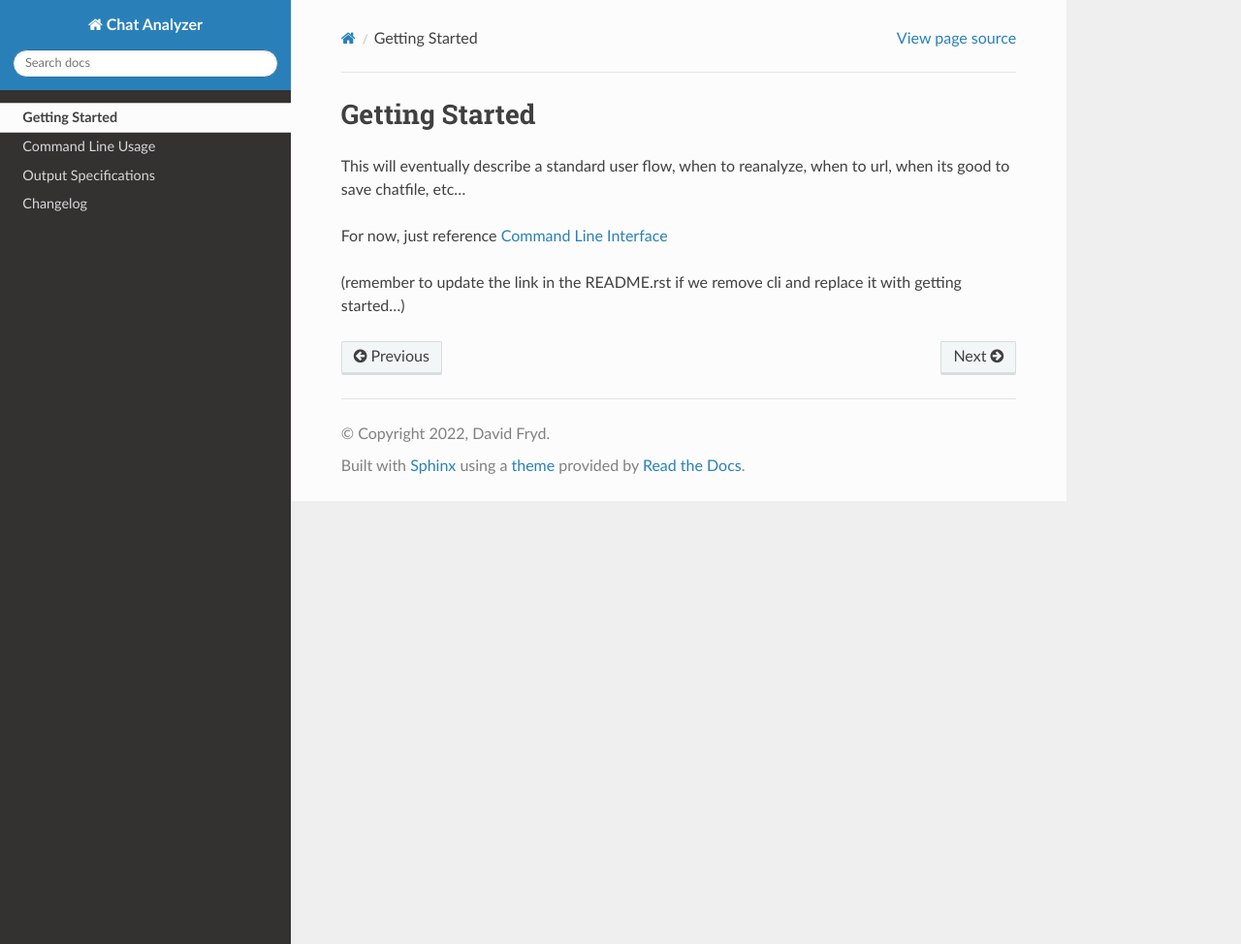
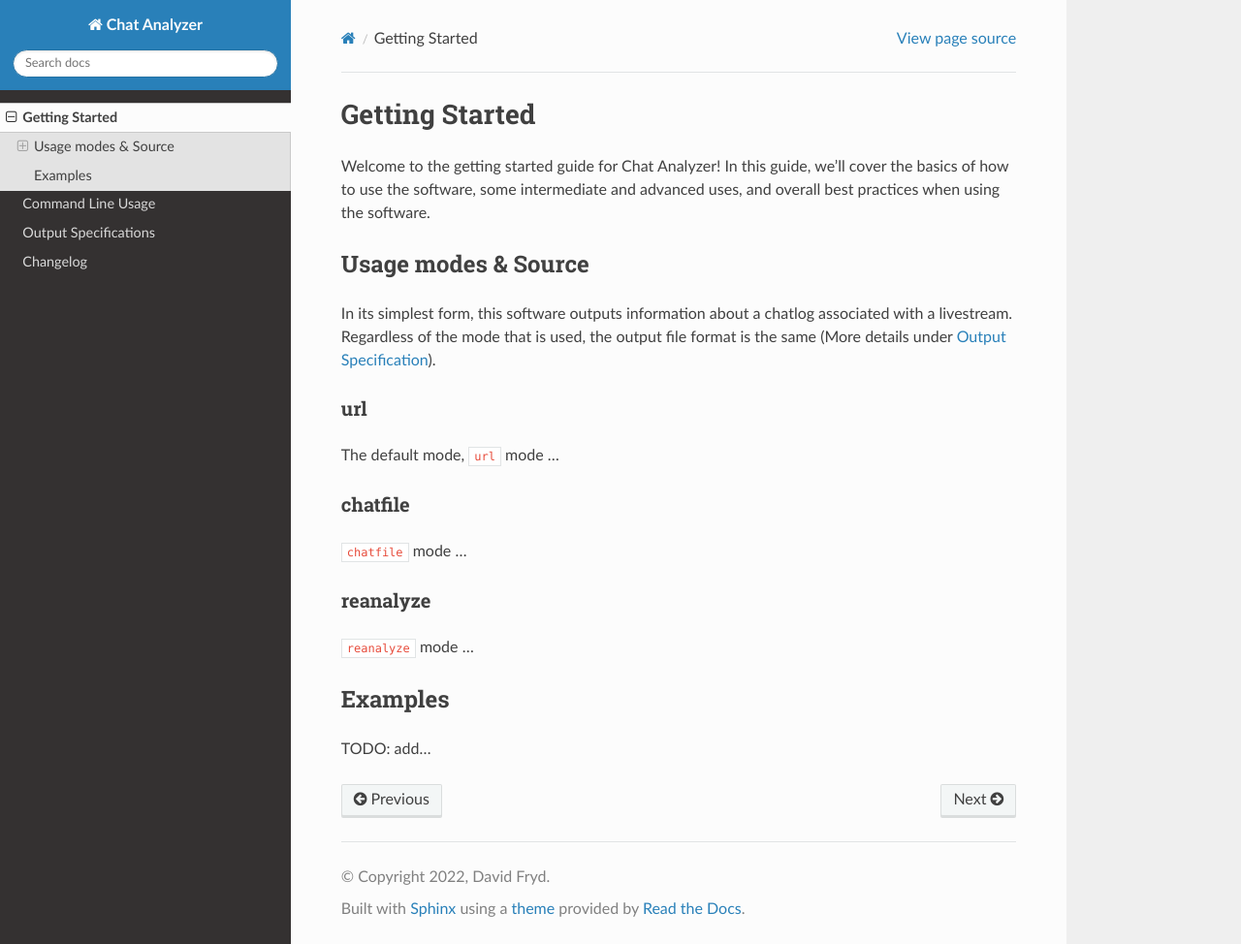
Before and after one commit to David-Fryd/chat-analyzer, a Sphinx documentation site: the page built from docs/source/gettingstarted.rst, in a window 1280 px wide and 974 px high. Shown: the whole window at 97% size. Built offline with Sphinx 7.4.7 and the Read the Docs theme 2.0.0, drawn with Linux system fonts in a browser that asks for light colours.

Commit message:
docs: getting started skeleton

```diff
--- a/docs/source/gettingstarted.rst
+++ b/docs/source/gettingstarted.rst
@@ -1,8 +1,52 @@
 Getting Started
 ===================================
 
-This will eventually describe a standard user flow, when to reanalyze, when to url, when its good to save chatfile, etc...
+Welcome to the getting started guide for Chat Analyzer! In this guide,
+we'll cover the basics of how to use the software, some intermediate and advanced uses,
+and overall best practices when using the software.
 
-For now, just reference :doc:`Command Line Interface </cli>`
 
-(remember to update the link in the README.rst if we remove cli and replace it with getting started...)
+
+Usage modes & Source
+---------------------
+
+In its simplest form, this software outputs information about a chatlog associated with a livestream.
+Regardless of the mode that is used, the output file format is the same (More details under :doc:`Output Specification </output>`).
+
+url
+**********
+
+The default mode, ``url`` mode ...
+
+
+chatfile
+**********
+
+``chatfile`` mode ...
+
+
+reanalyze
+**********
+
+``reanalyze`` mode ...
+
+
+.. .. code:: console
+
+..     TODO: Discuss modes:
+..     url:...
+..     chatfile: JSON from Xenova\'s chat-downloader to JSON analytic data to be used for visualization (or -sc)
+..     reanalyze:...
+
+Examples
+--------
+
+TODO: add...
+
+.. This will eventually describe a standard user flow, when to reanalyze, when to url, when its good to save chatfile, etc...
+
+.. For now, just reference :doc:`Command Line Interface </cli>`
+
+.. visualizer will have better results for youtube if you use the share link thats youtu.be
+
+.. (remember to update the link in the README.rst if we remove cli and replace it with getting started...)
```
